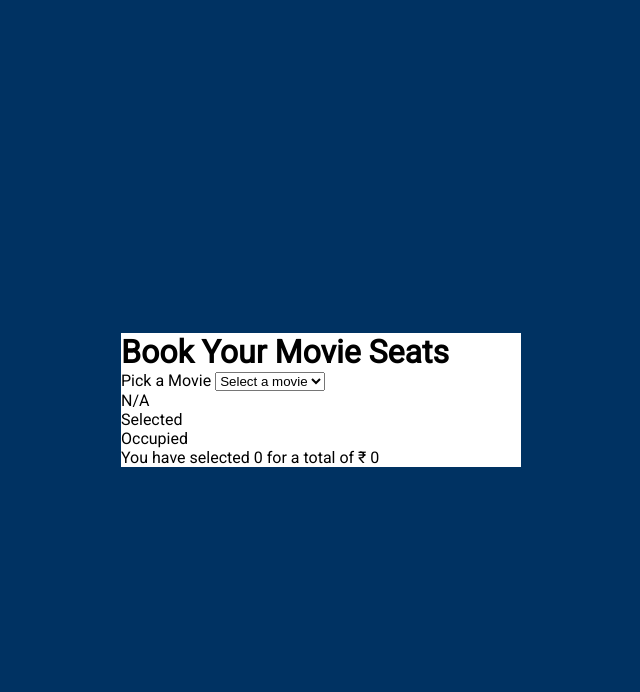
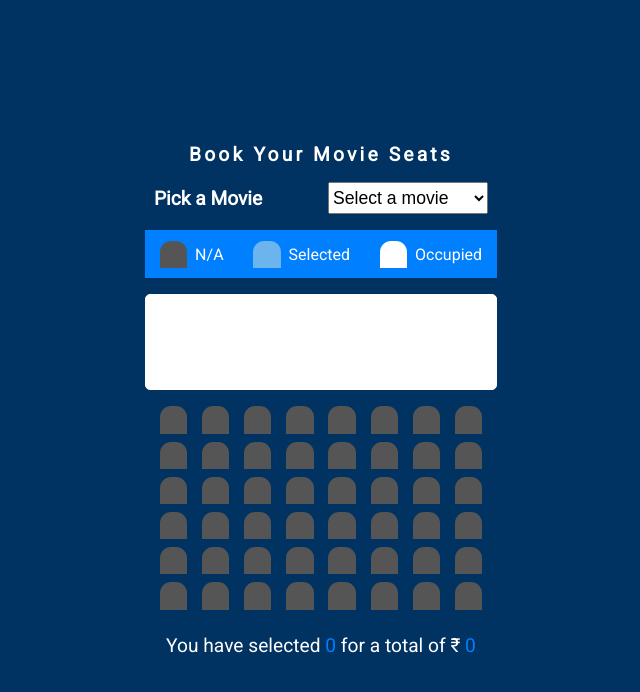
Before and after one commit to balavignesh111/seat-booking-ui, a plain HTML site: page index.html in a window 1280 px wide. Shown: the whole page, without its empty margins (319-959 px from the left). Drawn offline with Linux system fonts and the light colour scheme.

Commit message:
css part completed

```diff
--- a/index.html
+++ b/index.html
@@ -15,8 +15,8 @@
       <h1 class="seat-title">Book Your Movie Seats</h1>
     </div>
     <div class="movies-container">
-      <label for="type-movie">Pick a Movie</label>
-      <select name="pick-a-movie" id="type-movie">
+      <label for="type-movie" class="movie-picker-label">Pick a Movie</label>
+      <select name="pick-a-movie" id="type-movie" class="type-movie">
         <option selected disabled >Select a movie</option>
         <option value="100">Movie A - 100</option>
         <option value="150">Movie B - 150</option>
@@ -29,75 +29,75 @@
       <span class="not-selected">N/A</span>
     </div>
       <div class="movie-status">
-        <div class="seat"></div>
+        <div class="seat selected"></div>
       <span class="not-selected">Selected</span>
     </div>
       <div class="movie-status">
-        <div class="seat"></div>
+        <div class="seat occupied"></div>
       <span class="not-selected">Occupied</span>
     </div>
     </div>
-    <div class="moive-screen"></div>
+    <div class="movie-screen"></div>
     <div class="movie-seat-container">
       <div class="row">
-        <div class="seats"></div>
-        <div class="seats"></div>
-        <div class="seats"></div>
-        <div class="seats"></div>
-        <div class="seats"></div>
-        <div class="seats"></div>
-        <div class="seats"></div>
-        <div class="seats"></div>
+        <div class="seat"></div>
+        <div class="seat"></div>
+        <div class="seat"></div>
+        <div class="seat"></div>
+        <div class="seat"></div>
+        <div class="seat"></div>
+        <div class="seat"></div>
+        <div class="seat"></div>
       </div>
       <div class="row">
-        <div class="seats"></div>
-        <div class="seats"></div>
-        <div class="seats"></div>
-        <div class="seats"></div>
-        <div class="seats"></div>
-        <div class="seats"></div>
-        <div class="seats"></div>
-        <div class="seats"></div>
+        <div class="seat"></div>
+        <div class="seat"></div>
+        <div class="seat"></div>
+        <div class="seat"></div>
+        <div class="seat"></div>
+        <div class="seat"></div>
+        <div class="seat"></div>
+        <div class="seat"></div>
       </div>
       <div class="row">
-        <div class="seats"></div>
-        <div class="seats"></div>
-        <div class="seats"></div>
-        <div class="seats"></div>
-        <div class="seats"></div>
-        <div class="seats"></div>
-        <div class="seats"></div>
-        <div class="seats"></div>
+        <div class="seat"></div>
+        <div class="seat"></div>
+        <div class="seat"></div>
+        <div class="seat"></div>
+        <div class="seat"></div>
+        <div class="seat"></div>
+        <div class="seat"></div>
+        <div class="seat"></div>
       </div>
       <div class="row">
-        <div class="seats"></div>
-        <div class="seats"></div>
-        <div class="seats"></div>
-        <div class="seats"></div>
-        <div class="seats"></div>
-        <div class="seats"></div>
-        <div class="seats"></div>
-        <div class="seats"></div>
+        <div class="seat"></div>
+        <div class="seat"></div>
+        <div class="seat"></div>
+        <div class="seat"></div>
+        <div class="seat"></div>
+        <div class="seat"></div>
+        <div class="seat"></div>
+        <div class="seat"></div>
       </div>
       <div class="row">
-        <div class="seats"></div>
-        <div class="seats"></div>
-        <div class="seats"></div>
-        <div class="seats"></div>
-        <div class="seats"></div>
-        <div class="seats"></div>
-        <div class="seats"></div>
-        <div class="seats"></div>
+        <div class="seat"></div>
+        <div class="seat"></div>
+        <div class="seat"></div>
+        <div class="seat"></div>
+        <div class="seat"></div>
+        <div class="seat"></div>
+        <div class="seat"></div>
+        <div class="seat"></div>
       </div>
       <div class="row">
-        <div class="seats"></div>
-        <div class="seats"></div>
-        <div class="seats"></div>
-        <div class="seats"></div>
-        <div class="seats"></div>
-        <div class="seats"></div>
-        <div class="seats"></div>
-        <div class="seats"></div>
+        <div class="seat"></div>
+        <div class="seat"></div>
+        <div class="seat"></div>
+        <div class="seat"></div>
+        <div class="seat"></div>
+        <div class="seat"></div>
+        <div class="seat"></div>
+        <div class="seat"></div>
       </div>
     </div>
     <div class="movie-price-container">
--- a/style.css
+++ b/style.css
@@ -19,6 +19,7 @@ html{
 body{
   font-family: 'Roboto', sans-serif;
   background-color: var(--clr-breeky-blue);
+  color: var(--clr-white);
   width: 100vw;
   min-height: 100vh;
   display: flex;
@@ -29,8 +30,98 @@ body{
 
 .container{
   width: 25rem;
-  background-color: var(--clr-white);
   display: flex;
   flex-direction: column;
   justify-content: flex-start;
+  align-items: center;
+  gap: 1rem;
 }
+
+/* title */
+.seat-title{
+  font-size: 1.2rem;
+  letter-spacing: 0.2rem;
+  font-weight: 900;
+}
+
+/* seat picker */
+.movies-container{
+  font-size: 1.2rem;
+  width: 100%;
+  display: flex;
+  flex-direction: row;
+  justify-content: space-around;
+  align-items: center;
+}
+
+.movie-picker-label{
+  font-weight: 600;
+}
+
+.type-movie{
+  width: 10rem;
+  height: 2rem;
+  font-size: 1.1rem;
+}
+
+/* vaccany seat  */
+.movie-selection-container{
+  width: 22rem;
+  height: 3rem;
+  display: flex;
+  flex-direction: row;
+  justify-content: space-around;
+  background-color: var(--clr-azure);
+}
+
+/* types of seats */
+.seat{
+  width: 1.7rem;
+  height: 1.7rem;
+  background-color: var(--clr-gray);
+  border-top-left-radius: 0.7rem;
+  border-top-right-radius: 0.7rem;
+}
+
+.occupied{
+  background-color: var(--clr-white);
+}
+
+.selected{
+  background-color: var(--clr-argentine-blue);
+}
+
+.movie-status{
+  display: flex;
+  flex-direction: row;
+  justify-content: space-between;
+  align-items: center;
+  gap: 0.5rem;
+}
+
+/* movie screen */
+.movie-screen{
+  width: 22rem;
+  height: 6rem;
+  border: 1px solid var(--clr-white);
+  border-radius: 5px;
+  background-color: var(--clr-white);
+}
+
+/* movie-seat-container */
+.movie-seat-container{
+  width: 22rem;
+}
+.row{
+  display: flex;
+  flex-direction: row;
+  justify-content: space-evenly;
+  margin-bottom: 0.5rem;
+}
+
+.movie-price-container{
+  font-size: 1.2rem;
+}
+.movie-seat-count,.price{
+  color: var(--clr-azure);
+}
```
